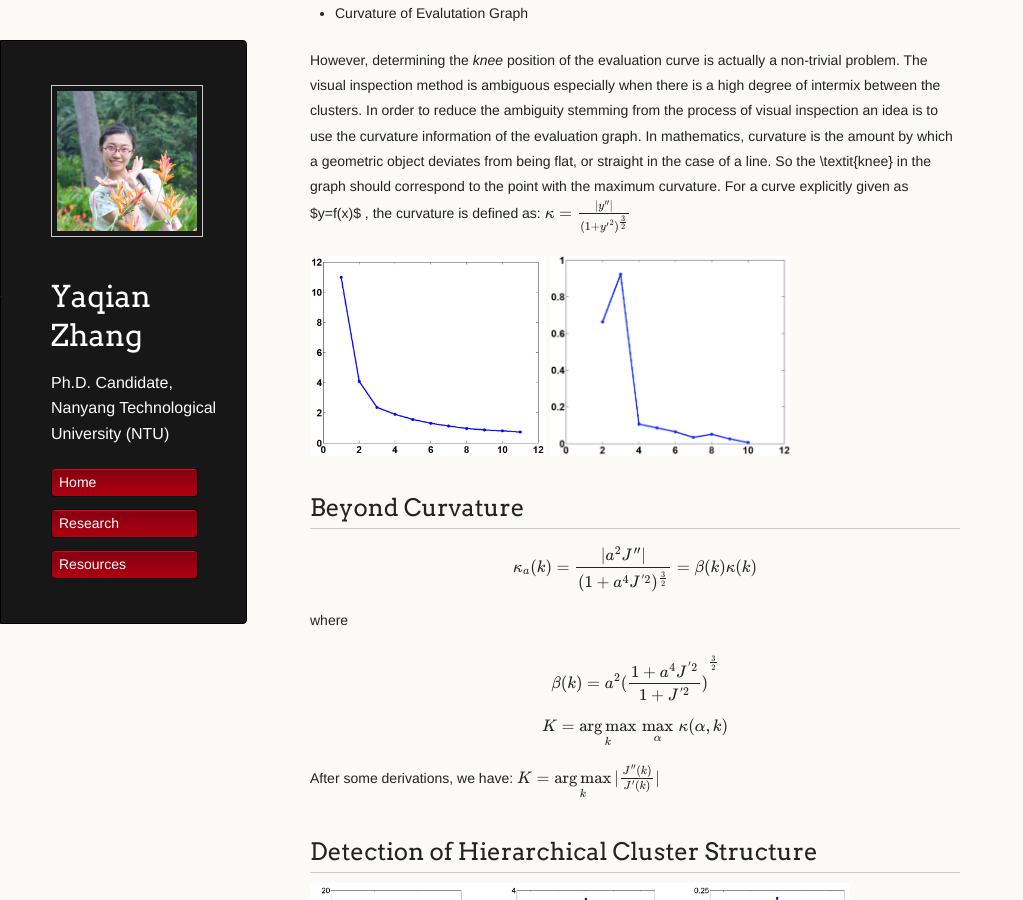
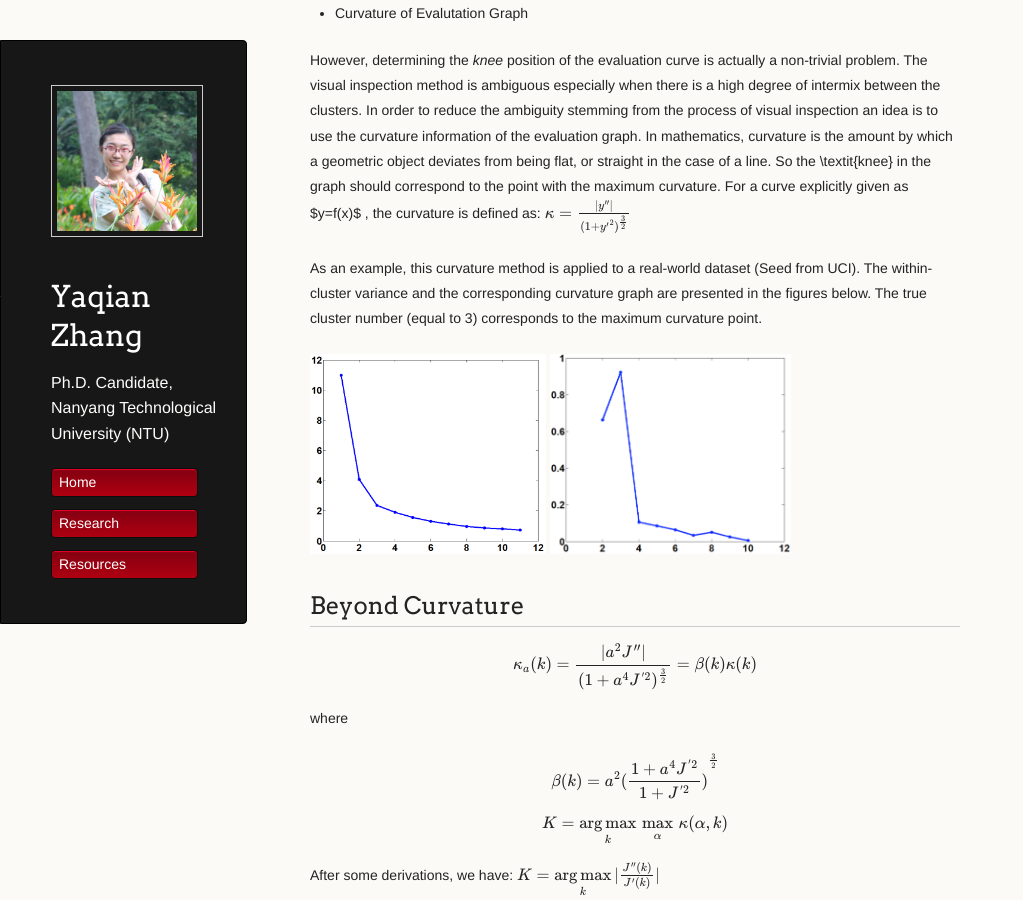
Before and after one commit to YaqianZhang/yaqianzhang.github.io, a Jekyll site: the page built from _posts/2017-05-16-determining-the-number-of-clusters.md, in a window 1280 px wide and 900 px high, scrolled down 1325 px. Shown: the whole window, without its empty margins (0-1023 px from the left). Built offline with Jekyll 4.4.1, drawn with Linux system fonts in a browser that asks for light colours; formulas are drawn with MathJax 3.

Commit message:
Update 2017-05-16-determining-the-number-of-clusters.md

```diff
--- a/_posts/2017-05-16-determining-the-number-of-clusters.md
+++ b/_posts/2017-05-16-determining-the-number-of-clusters.md
@@ -34,6 +34,8 @@ The evaluation graph is monotonically decreasing as the within-cluster variance
 However, determining the _knee_ position of the evaluation curve is actually a non-trivial problem. The visual inspection method is ambiguous especially when there is a high degree of intermix between the clusters. In order to reduce the ambiguity stemming from the process of visual inspection an idea is to use the curvature information of the evaluation graph. In mathematics, curvature is the amount by which a geometric object deviates from being flat, or straight in the case of a line. So the \textit{knee} in the graph should correspond to the point with the maximum curvature. For a curve explicitly given as $y=f(x)$ , the curvature is defined as:
 $$\kappa=\frac{|y''|}{(1+{y'}^2)^{\frac{3}{2}}}$$
 
+As an example,  this curvature method is applied to a real-world dataset (Seed from UCI). The within-cluster variance and the corresponding curvature graph are presented in the figures below. The true cluster number (equal to 3) corresponds to the maximum curvature point.
+
 <img src="/images/curvature_pic/fig2-1.PNG"  height="200" />
 <img src="/images/curvature_pic/fig2_2.png"  height="200" />
 
```
